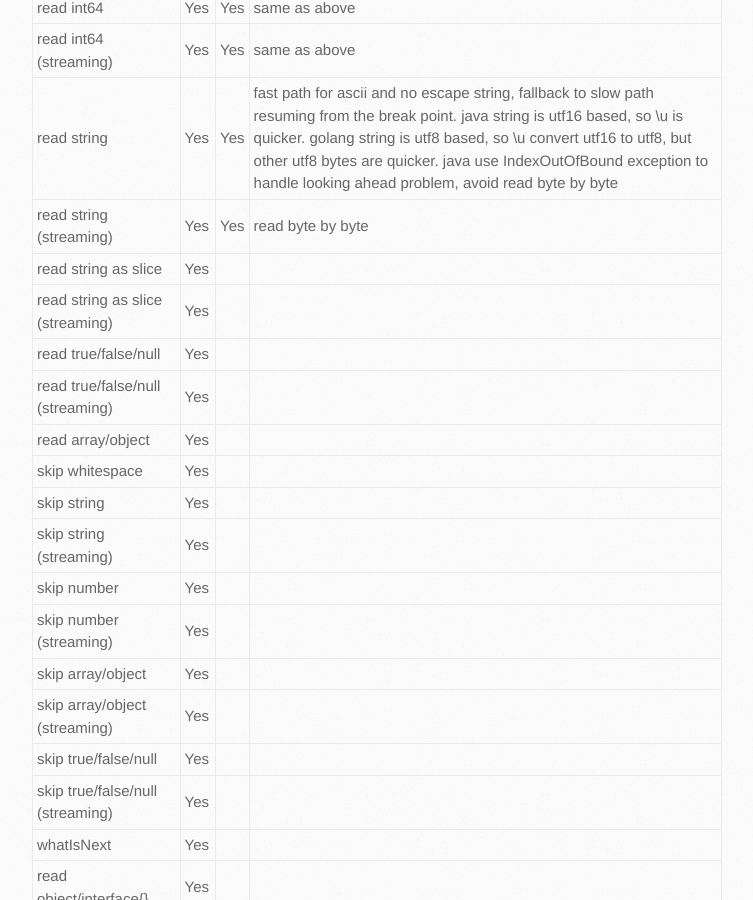
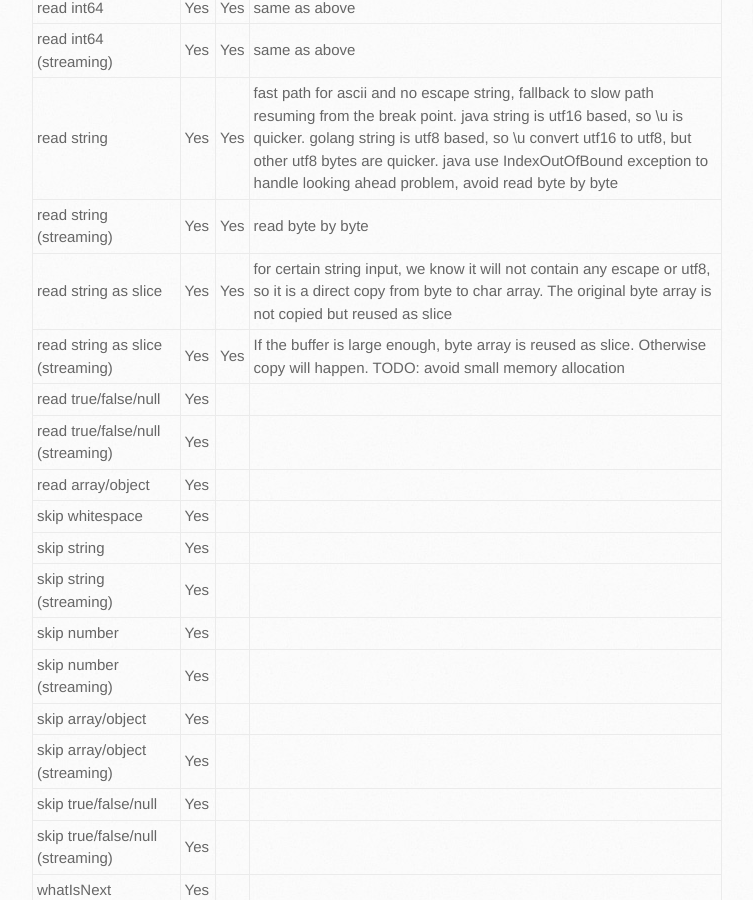
Before and after one commit to json-iterator/json-iterator.github.io, a Jekyll site: the page built from features.md, in a window 1280 px wide and 900 px high, scrolled down 704 px. Shown: the whole window, without its empty margins (138-891 px from the left). Built offline with Jekyll 4.4.1, drawn with Linux system fonts in a browser that asks for light colours; comment, search, counter and statistics services are not loaded.

Commit message:
Update features.md

```diff
--- a/features.md
+++ b/features.md
@@ -17,8 +17,8 @@ title: Jsoniter Features (Java Version)
 | read int64 (streaming) | Yes | Yes | same as above |
 | read string | Yes | Yes | fast path for ascii and no escape string, fallback to slow path resuming from the break point. java string is utf16 based, so \u is quicker. golang string is utf8 based, so \u convert utf16 to utf8, but other utf8 bytes are quicker. java use IndexOutOfBound exception to handle looking ahead problem, avoid read byte by byte |
 | read string (streaming) | Yes | Yes | read byte by byte |
-| read string as slice | Yes |  |
-| read string as slice (streaming) | Yes |  |
+| read string as slice | Yes | Yes | for certain string input, we know it will not contain any escape or utf8, so it is a direct copy from byte to char array. The original byte array is not copied but reused as slice |
+| read string as slice (streaming) | Yes | Yes | If the buffer is large enough, byte array is reused as slice. Otherwise copy will happen. TODO: avoid small memory allocation |
 | read true/false/null | Yes |  |
 | read true/false/null (streaming) | Yes |  |
 | read array/object | Yes |  |
```
